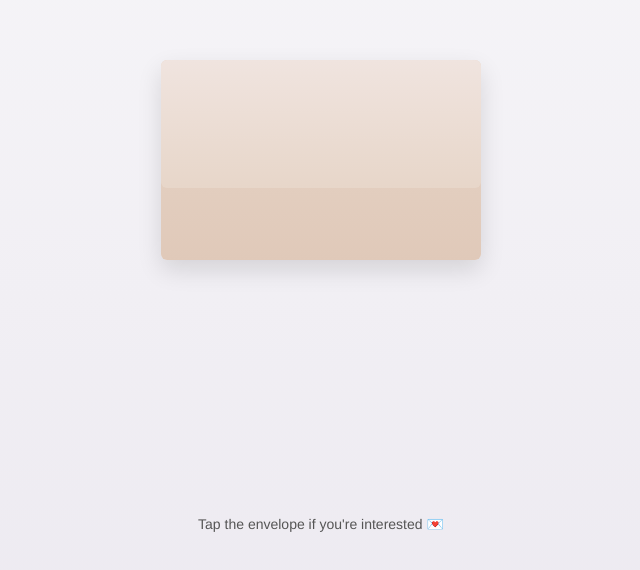
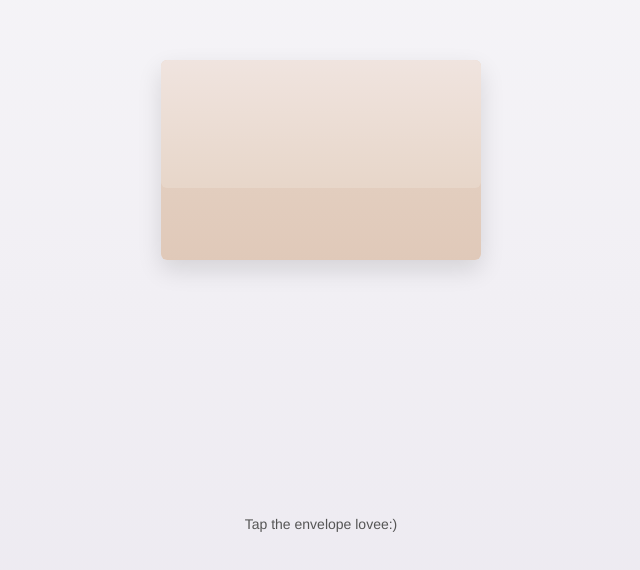
Before and after one commit to MONDSKY/ForYou, a plain HTML site: page index.html in a window 1280 px wide. Shown: the part 104-674 px from the top of the page, without its empty margins (319-959 px from the left). Drawn offline with Linux system fonts and the light colour scheme.

Commit message:
Update index.html

```diff
--- a/index.html
+++ b/index.html
@@ -24,7 +24,7 @@
         </div>
       </div>
 
-      <p class="hint">Tap the envelope if you're interested 💌</p>
+      <p class="hint">Tap the envelope lovee:)</p>
     </div>
   </main>
 
```
